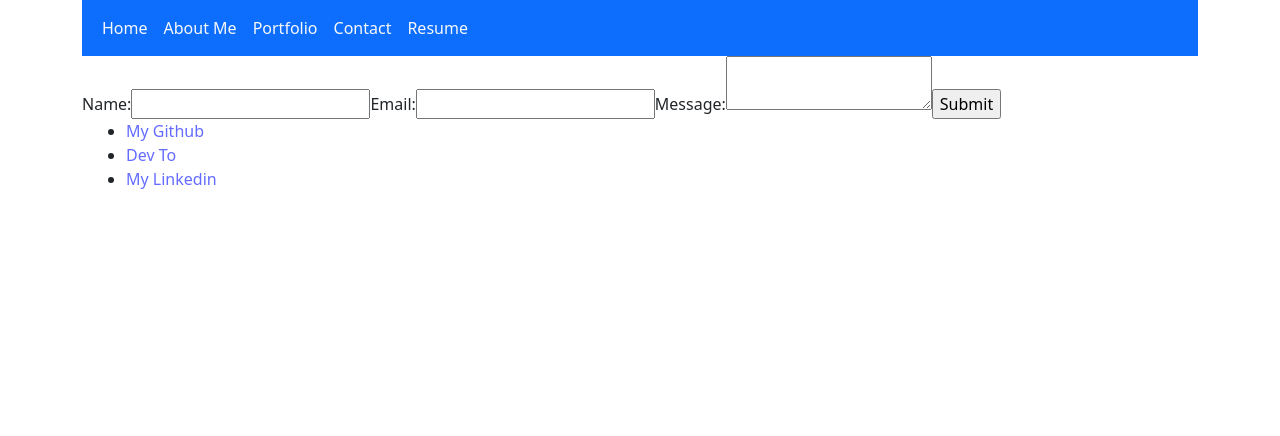
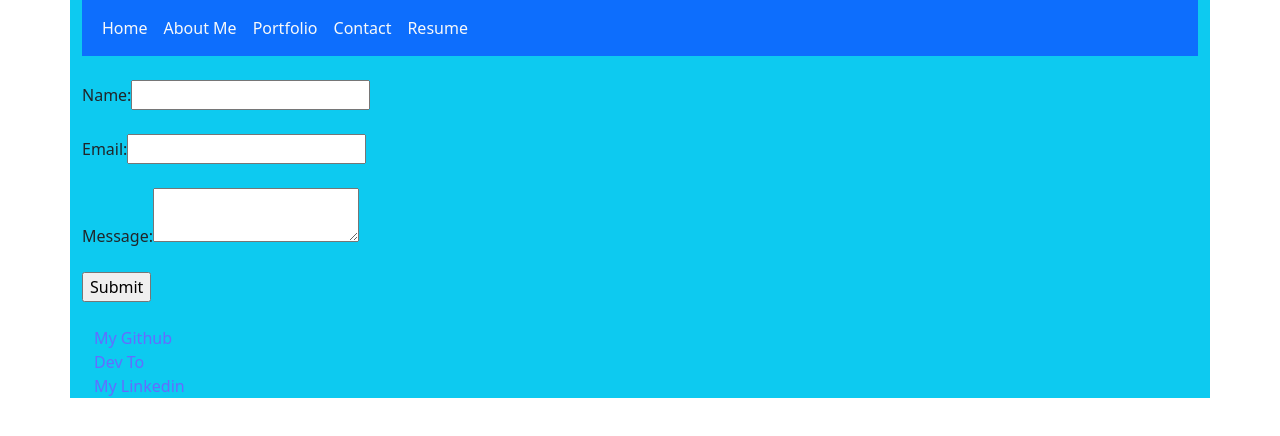
Before and after one commit to drawlin22/React-Portfolio-drawlin22, a React (Vite) app: page /contact in a window 1280 px wide. Shown: the top 436 px of the page. Built offline with nearby package versions, Linux system fonts and the light colour scheme.

Commit message:
css styling for bullet points and background colors

```diff
--- a/App.jsx
+++ b/App.jsx
@@ -5,7 +5,7 @@ import {Footer} from './src/components/Footer';
 
 function App() {
   return (
-    <div className="container">
+    <div className="container bg-info">
       <Nav />
       <Outlet />
       <Footer />
--- a/src/components/Footer.jsx
+++ b/src/components/Footer.jsx
@@ -4,7 +4,7 @@ export function Footer() {
    return (
        <div>
            <div className="container">
-               <ul>
+               <ul className ="list-unstyled">
                   <li className="footer"><a href="https://github.com/drawlin22">My Github</a></li>
                   <li className="footer"><a href="https://dev.to/drawlin22">Dev To</a></li>
                   <li className="footer"><a href="https://www.linkedin.com/in/donnie-rawlings-7b33941a7">My Linkedin</a></li>
--- a/src/pages/WorkPage.jsx
+++ b/src/pages/WorkPage.jsx
@@ -5,7 +5,7 @@ import { workData } from "./workData";
 
 export default function WorkPage() {
   return (
-    <div className="container pt-4 bg-info">
+    <div className="container pt-4">
          {workData.map((article) => (
      <article id={article.id} key={article.id}>
       <p>
```
Also changed, not shown: src/pages/ContactPage.jsx (+11 -1 lines).
